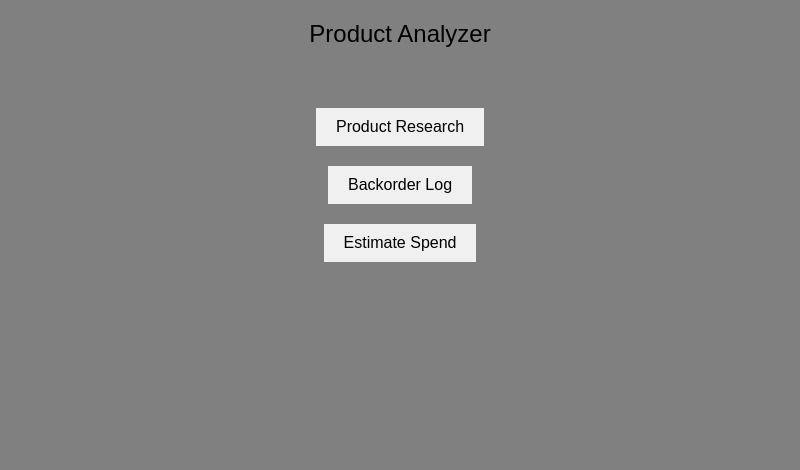
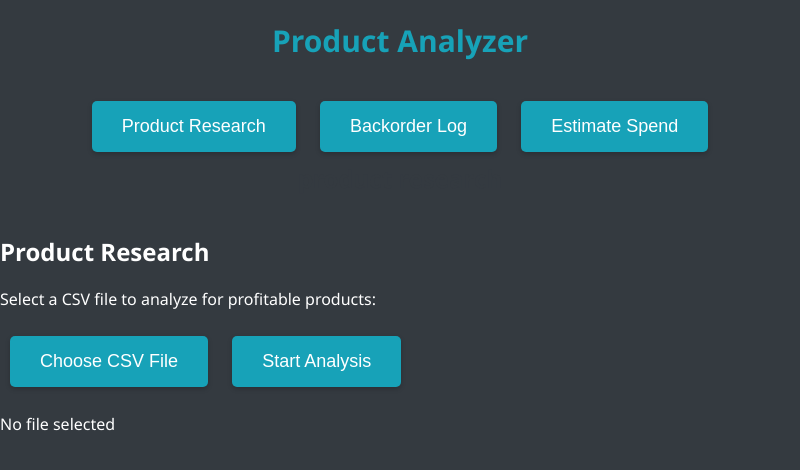
Before and after one commit to Kendallchris/ProductAnalyzer, an Electron app: page index.html in a window 800 px wide. Drawn offline with Linux system fonts and the light colour scheme; no server answers.

Commit message:
GUI Work

```diff
--- a/index.html
+++ b/index.html
@@ -1,69 +1,84 @@
 <!DOCTYPE html>
 <html lang="en">
+
 <head>
     <meta charset="UTF-8">
     <meta name="viewport" content="width=device-width, initial-scale=1.0">
     <title>Product Analyzer</title>
-    <style>
-        body {
-            margin: 0;
-            padding: 0;
-            background-color: #808080; /* Grey background */
-            display: flex;
-            flex-direction: column;
-            align-items: center;
-            justify-content: start;
-            height: 100vh;
-            color: black; /* Black text */
-            font-family: Arial, sans-serif;
-        }
-        .header {
-            margin-top: 20px; /* Adjust as needed for exact positioning */
-            text-align: center;
-            font-size: 24px;
-        }
-        .buttons {
-            display: flex;
-            flex-direction: column;
-            align-items: center;
-            margin-top: 50px; /* Space from the header or top */
-        }
-        button {
-            background-color: #f0f0f0; /* Light grey background */
-            border: none;
-            padding: 10px 20px;
-            margin: 10px;
-            cursor: pointer;
-            font-size: 16px;
-        }
-        button:hover {
-            background-color: #dcdcdc; /* Slightly darker grey on hover */
-        }
-    </style>
+    <link rel="stylesheet" href="styles.css">
 </head>
+
 <body>
     <div class="header">
         Product Analyzer
     </div>
     <div class="buttons">
-        <button onclick="productResearch()">Product Research</button>
-        <button onclick="backorderLog()">Backorder Log</button>
-        <button onclick="estimateSpend()">Estimate Spend</button>
+        <button onclick="showModule('product-research')">Product Research</button>
+        <button onclick="showModule('backorder-log')">Backorder Log</button>
+        <button onclick="showModule('estimate-spend')">Estimate Spend</button>
+    </div>
+    <div id="module-content-title" class="module-content-title">Product Research</div>
+    <div id="product-research" class="module">
+        <h2>Product Research</h2>
+        <p>Select a CSV file to analyze for profitable products:</p>
+        <button onclick="selectFile()">Choose CSV File</button>
+        <button id="start-analysis" onclick="startAnalysis()">Start Analysis</button>
+        <p id="selected-file">No file selected</p>
+        <!-- Add more form elements or buttons as needed for the module -->
+    </div>
+    <div id="backorder-log" class="module hidden">
+        <h2>Backorder Log</h2>
+        <!-- Content specific to the Backorder Log module -->
+    </div>
+    <div id="estimate-spend" class="module hidden">
+        <h2>Estimate Spend</h2>
+        <!-- Content specific to the Estimate Spend module -->
+    </div>
     </div>
 
     <script>
-        function productResearch() {
-            console.log("Product Research clicked");
-            // Implement your function here
+        // When the "Choose CSV File" button is clicked
+        function selectFile() {
+            window.api.selectFile();
         }
-        function backorderLog() {
-            console.log("Backorder Log clicked");
-            // Implement your function here
+
+        // Listen for the file selection event
+        window.api.onFileSelected((filePath) => {
+            console.log('Received file path:', filePath);
+            document.getElementById('selected-file').textContent = `Selected file: ${filePath}`;
+        });
+
+        // Function to show a specific module
+        function showModule(moduleId) {
+            // Hide all modules
+            document.querySelectorAll('.module').forEach((module) => {
+                module.classList.add('hidden');
+            });
+
+            // Show the requested module
+            const moduleToShow = document.getElementById(moduleId);
+            if (moduleToShow) {
+                moduleToShow.classList.remove('hidden');
+                // Update the module content title
+                document.getElementById('module-content-title').textContent = moduleId.replace('-', ' ');
+            }
         }
-        function estimateSpend() {
-            console.log("Estimate Spend clicked");
-            // Implement your function here
+
+        // When the "Start Analysis" button is clicked
+        function startAnalysis() {
+            const selectedFileText = document.getElementById('selected-file').textContent;
+            const filePath = selectedFileText.replace('Selected file: ', '').trim();
+            if (filePath && filePath !== 'No file selected') {
+                console.log('Sending file path for analysis:', filePath); // This should log
+                window.api.startAnalysis(filePath);
+            } else {
+                alert('Please select a CSV file first.');
+            }
         }
+
+        // Initial call to show the first module by default
+        showModule('product-research');
     </script>
 </body>
+
 </html>
--- /dev/null
+++ b/styles.css
@@ -0,0 +1,75 @@
+body {
+    margin: 0;
+    padding: 0;
+    background-color: #343a40;
+    display: flex;
+    flex-direction: column;
+    align-items: center;
+    justify-content: flex-start;
+    height: 100vh;
+    color: white;
+    font-family: 'Segoe UI', Tahoma, Geneva, Verdana, sans-serif;
+}
+
+.header {
+    margin-top: 20px;
+    text-align: center;
+    font-size: 30px;
+    font-weight: bold;
+    color: #17a2b8;
+}
+
+.buttons {
+    margin-top: 30px;
+}
+
+button {
+    background-color: #17a2b8;
+    color: white;
+    border: none;
+    padding: 15px 30px;
+    margin: 10px;
+    cursor: pointer;
+    font-size: 18px;
+    border-radius: 5px;
+    box-shadow: 0 2px 5px rgba(0, 0, 0, 0.2);
+    transition: background-color 0.3s ease;
+}
+
+button:hover {
+    background-color: #138496;
+}
+
+.module-content {
+    width: 80%;
+    margin: 30px 0;
+    padding: 20px;
+    background-color: #ffffff;
+    border-radius: 10px;
+    box-shadow: 0 4px 10px rgba(0, 0, 0, 0.2);
+    overflow: auto;
+    display: flex;
+    /* Added for flexbox layout */
+    flex-direction: column;
+    /* Direct children will be laid out in a column */
+    align-items: center;
+    /* Align children in the center */
+    min-height: 0;
+    /* Prevents flexbox items from growing beyond their content */
+}
+
+.module {
+    width: 100%;
+    /* Module content should fill the container */
+}
+
+.hidden {
+    display: none;
+}
+
+.module-content-title {
+    font-size: 24px;
+    font-weight: bold;
+    margin-bottom: 20px;
+    color: #343a40;
+}
```
Also changed, not shown: main.js (+49 -11 lines), preload.js (added, +7 -0 lines).
